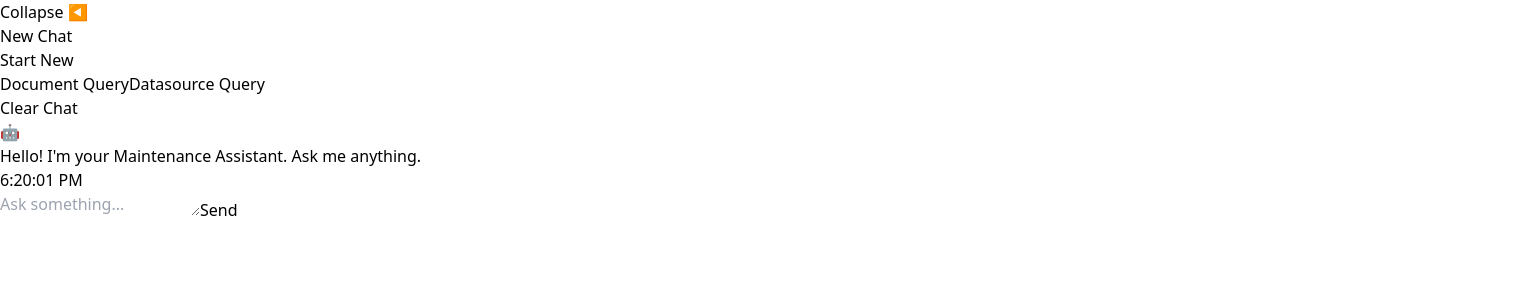
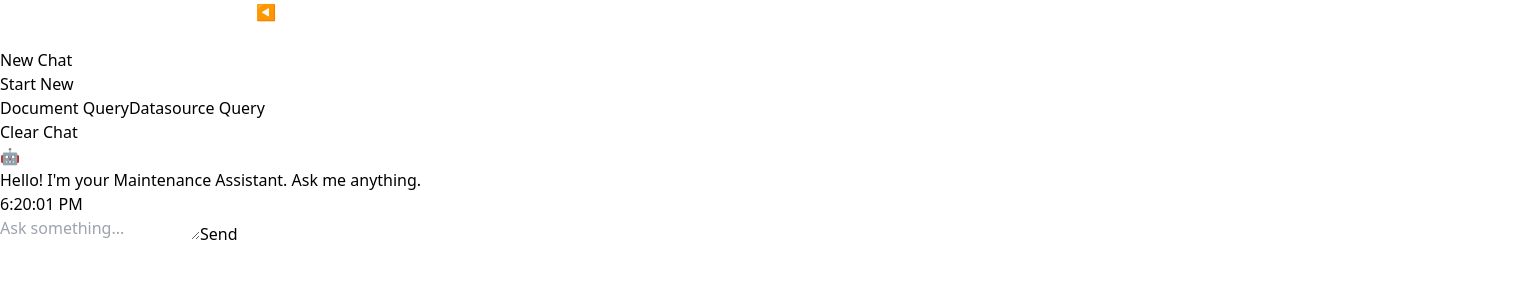
Before and after one commit to kshitijkayal23/MaintainenceAssistantFrontend, a React (Vite) app in the folder frontend/: page /search in a window 1280 px wide. Shown: the top 300 px of the page, 1536 px wide, since content can reach past the window. Built offline with nearby package versions, Linux system fonts and the light colour scheme.

Commit message:
Updated UI

```diff
--- a/frontend/src/Pages/SearchPage/SearchPage.tsx
+++ b/frontend/src/Pages/SearchPage/SearchPage.tsx
@@ -211,6 +211,27 @@ const SearchPage = () => {
 
   return (
     <div className="flex h-screen">
+      {/* SIDEBAR TOGGLER – always visible on the left */}
+      <div
+        className="absolute top-4 left-0 z-50 group"
+        style={{
+          transform: sidebarOpen ? "translateX(256px)" : "translateX(0)",
+          transition: "transform 0.3s ease-in-out",
+        }}
+      >
+        <div
+          className="opacity-0 group-hover:opacity-100 transition-opacity duration-300"
+        >
+          <button
+            onClick={() => setSidebarOpen(prev => !prev)}
+            className="text-xs text-white bg-[#ff0000] px-1 py-1 rounded-r hover:bg-[#cc0000]"
+          >
+            {sidebarOpen ? "◀" : "▶"}
+          </button>
+        </div>
+      </div>
+
+
       {/* SIDEBAR */}
       <div
         className="transition-all overflow-y-auto border-r bg-gray-100 p-4"
@@ -225,7 +246,6 @@ const SearchPage = () => {
           onClick={() => setSidebarOpen(prev => !prev)}
           className="mb-4 text-sm text-[#ff0000] hover:underline"
         >
-          {sidebarOpen ? "Collapse ◀" : "▶"}
         </button>
 
         <h2 className="text-lg font-bold mb-2">New Chat</h2>
```
